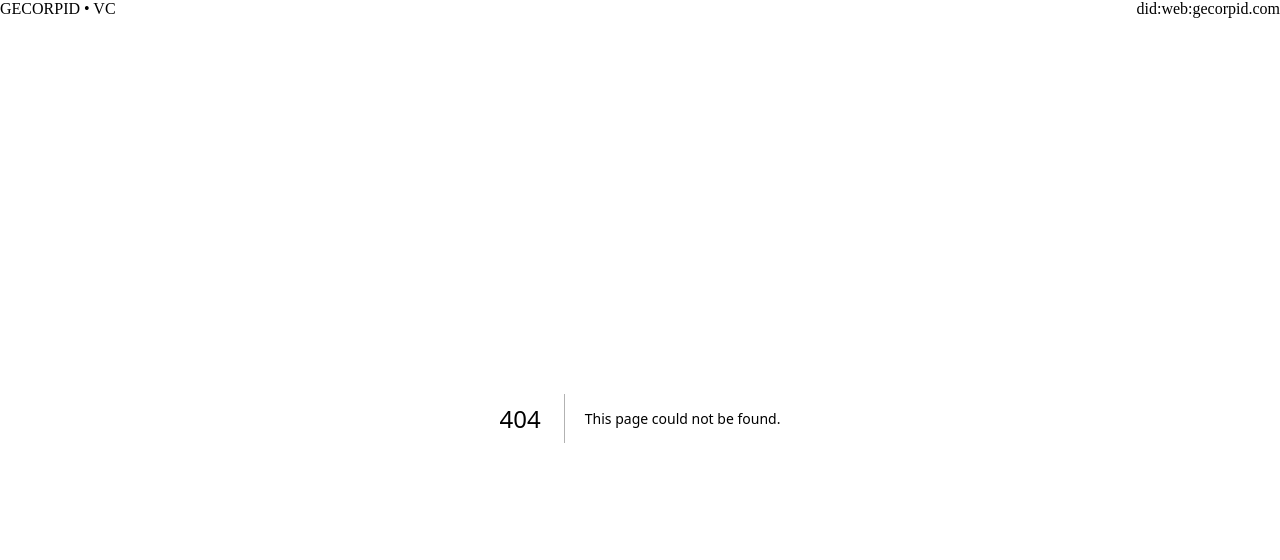
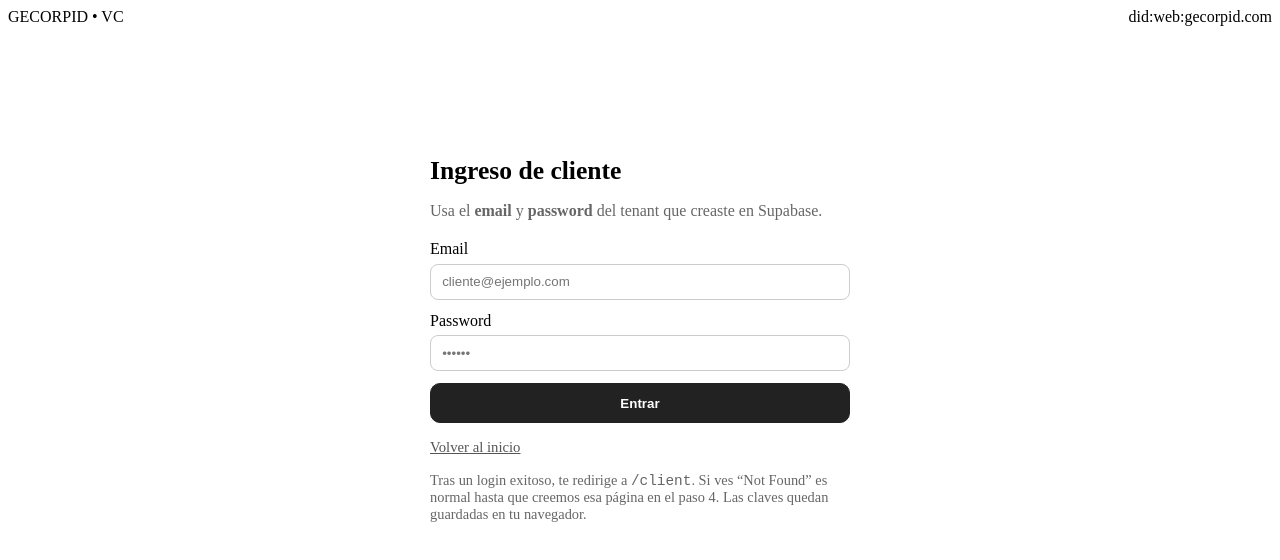
Before and after one commit to nahuelaquiles/gecorpid-vc, a Next.js app: page /login in a window 1280 px wide. Before the commit this address had no page. Shown: the top 560 px of the page. Built offline with nearby package versions, Linux system fonts and the light colour scheme.

Commit message:
Create page.tsx

```diff
--- /dev/null
+++ b/src/app/login/page.tsx
@@ -0,0 +1,122 @@
+// src/app/login/page.tsx
+'use client';
+
+import { useState } from 'react';
+import { useRouter } from 'next/navigation';
+
+export default function LoginPage() {
+  const router = useRouter();
+  const [email, setEmail] = useState('');
+  const [password, setPassword] = useState('');
+  const [errorMsg, setErrorMsg] = useState('');
+  const [loading, setLoading] = useState(false);
+
+  const onSubmit = async (e: React.FormEvent) => {
+    e.preventDefault();
+    setErrorMsg('');
+    setLoading(true);
+
+    try {
+      const res = await fetch('/api/login', {
+        method: 'POST',
+        headers: { 'Content-Type': 'application/json' },
+        body: JSON.stringify({ email, password }),
+      });
+
+      const data = await res.json();
+
+      if (!res.ok) {
+        setErrorMsg(data?.error || 'Login failed');
+        return;
+      }
+
+      // Guarda las credenciales de trabajo para el cliente
+      localStorage.setItem('apiKey', data.apiKey);
+      localStorage.setItem('tenantId', data.tenantId);
+
+      // Redirige al panel del cliente (lo crearemos en el paso 4)
+      router.push('/client');
+    } catch (err: any) {
+      setErrorMsg(err?.message || 'Unexpected error');
+    } finally {
+      setLoading(false);
+    }
+  };
+
+  return (
+    <main style={{ display: 'grid', placeItems: 'center', minHeight: '70vh', padding: '2rem' }}>
+      <div style={{ width: '100%', maxWidth: 420 }}>
+        <h1 style={{ fontSize: '1.6rem', marginBottom: '0.75rem' }}>Ingreso de cliente</h1>
+        <p style={{ color: '#666', marginBottom: '1.25rem' }}>
+          Usa el <b>email</b> y <b>password</b> del tenant que creaste en Supabase.
+        </p>
+
+        <form onSubmit={onSubmit} style={{ display: 'grid', gap: '0.75rem' }}>
+          <label style={{ display: 'grid', gap: '0.35rem' }}>
+            <span>Email</span>
+            <input
+              type="email"
+              value={email}
+              onChange={(e) => setEmail(e.target.value)}
+              required
+              placeholder="cliente@ejemplo.com"
+              style={{
+                padding: '0.6rem 0.7rem',
+                border: '1px solid #ccc',
+                borderRadius: 8,
+              }}
+            />
+          </label>
+
+          <label style={{ display: 'grid', gap: '0.35rem' }}>
+            <span>Password</span>
+            <input
+              type="password"
+              value={password}
+              onChange={(e) => setPassword(e.target.value)}
+              required
+              placeholder="••••••"
+              style={{
+                padding: '0.6rem 0.7rem',
+                border: '1px solid #ccc',
+                borderRadius: 8,
+              }}
+            />
+          </label>
+
+          <button
+            type="submit"
+            disabled={loading}
+            style={{
+              padding: '0.7rem 0.9rem',
+              borderRadius: 10,
+              border: '1px solid #222',
+              background: loading ? '#999' : '#222',
+              color: '#fff',
+              fontWeight: 600,
+              cursor: loading ? 'not-allowed' : 'pointer',
+              transition: 'opacity .2s',
+            }}
+          >
+            {loading ? 'Verificando…' : 'Entrar'}
+          </button>
+
+          {errorMsg ? (
+            <div style={{ color: '#b00020', marginTop: '0.25rem' }}>{errorMsg}</div>
+          ) : null}
+        </form>
+
+        <div style={{ marginTop: '1rem', fontSize: '0.92rem' }}>
+          <a href="/" style={{ color: '#555', textDecoration: 'underline' }}>Volver al inicio</a>
+        </div>
+
+        <div style={{ marginTop: '1rem', color: '#666', fontSize: '0.9rem' }}>
+          <p>
+            Tras un login exitoso, te redirige a <code>/client</code>. Si ves “Not Found” es normal
+            hasta que creemos esa página en el paso 4. Las claves quedan guardadas en tu navegador.
+          </p>
+        </div>
+      </div>
+    </main>
+  );
+}
```
